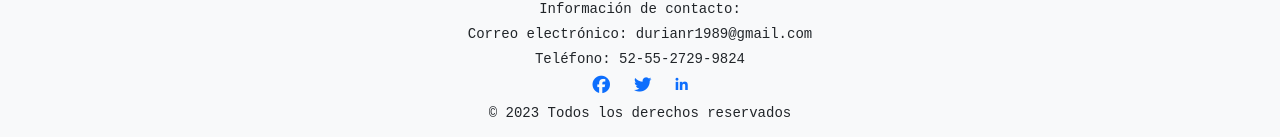
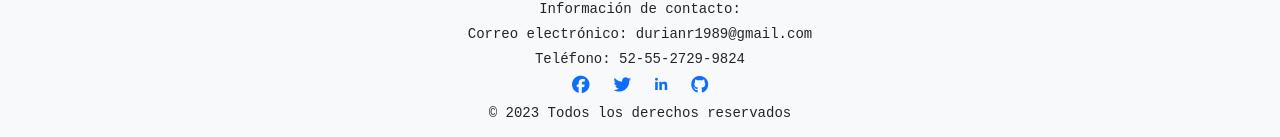
Before and after one commit to Skarmiris/Fork-a-durod-portafolio, a plain HTML site: page index.html in a window 1280 px wide. Shown: the part 4507-4644 px from the top of the page. Drawn offline with nearby package versions, Linux system fonts and the light colour scheme; a web font is replaced by a local one.

Commit message:
se agrega github en footer

```diff
--- a/index.html
+++ b/index.html
@@ -185,17 +185,16 @@
     </div>
 
   </main>
-  <footer class="footer  bg-light  justify-content-center py-3 ">
+  <footer class="footer bg-light justify-content-center py-3">
     <div class="container text-center">
       <p class="mb-1">Información de contacto:</p>
       <p class="mb-1">Correo electrónico: durianr1989@gmail.com</p>
       <p class="mb-1">Teléfono: 52-55-2729-9824</p>
       <div class="d-flex justify-content-center">
         <a href="https://www.facebook.com/durian.rodriguez/" class="me-4" target="_blank"><i class="fab fa-facebook fa-lg"></i></a>
-        <a href="https://twitter.com/DurianRodriguez" target="_blank" class="me-4"><i
-            class="fab fa-twitter fa-lg"></i></a>
-        <a href="https://www.linkedin.com/in/durian-eduardo-rodriguez-parra-a43402161" target="_blank">
-          <i class="fab fa-linkedin-in"></i></a>
+        <a href="https://twitter.com/DurianRodriguez" target="_blank" class="me-4"><i class="fab fa-twitter fa-lg"></i></a>
+        <a href="https://www.linkedin.com/in/durian-eduardo-rodriguez-parra-a43402161" target="_blank"><i class="fab fa-linkedin-in"></i></a>
+        <a href="https://github.com/durod" target="_blank" class="ms-4"><i class="fab fa-github fa-lg"></i></a>
       </div>
       <p class="mt-2 mb-0">© 2023 Todos los derechos reservados</p>
     </div>
```
